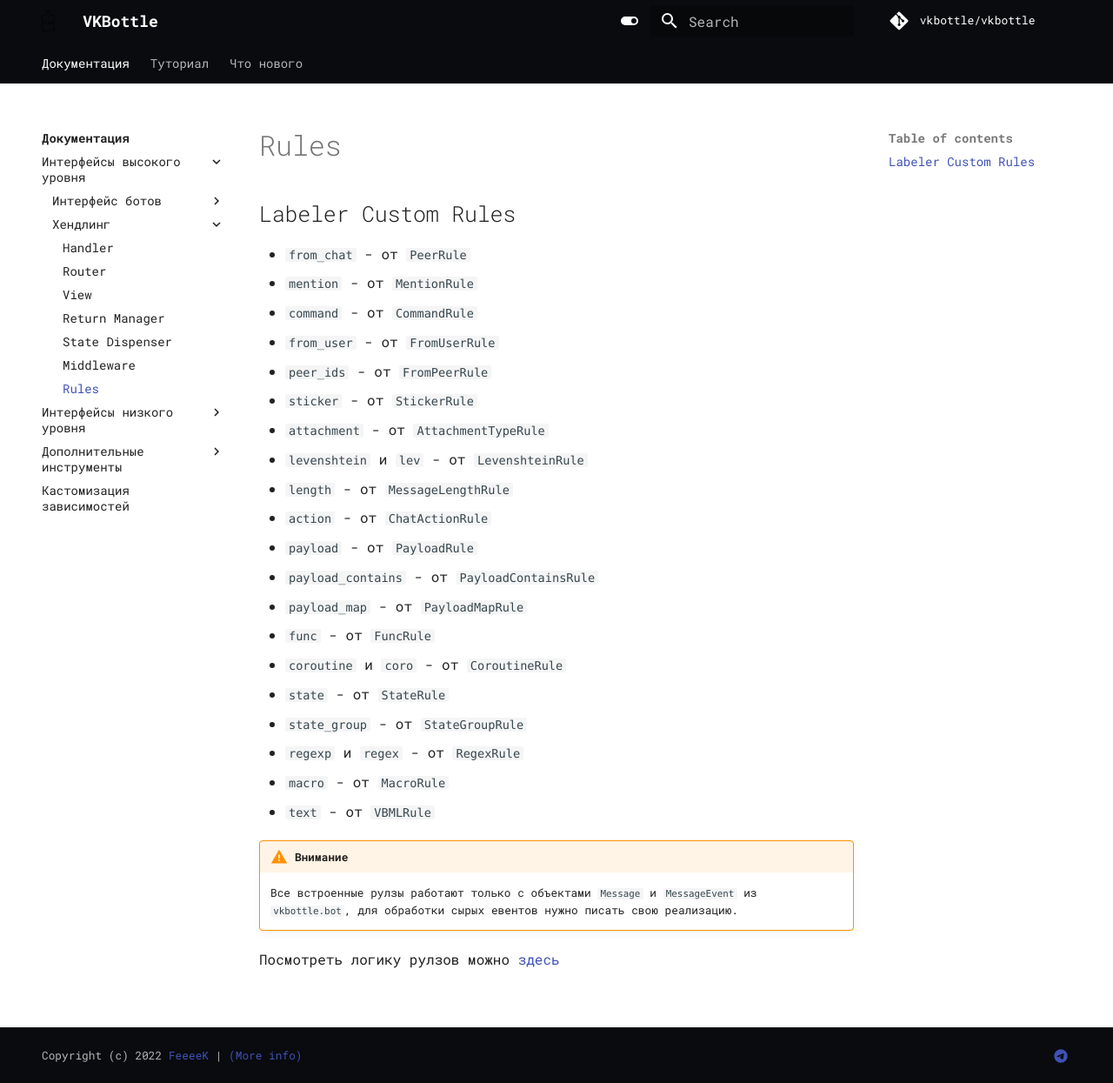
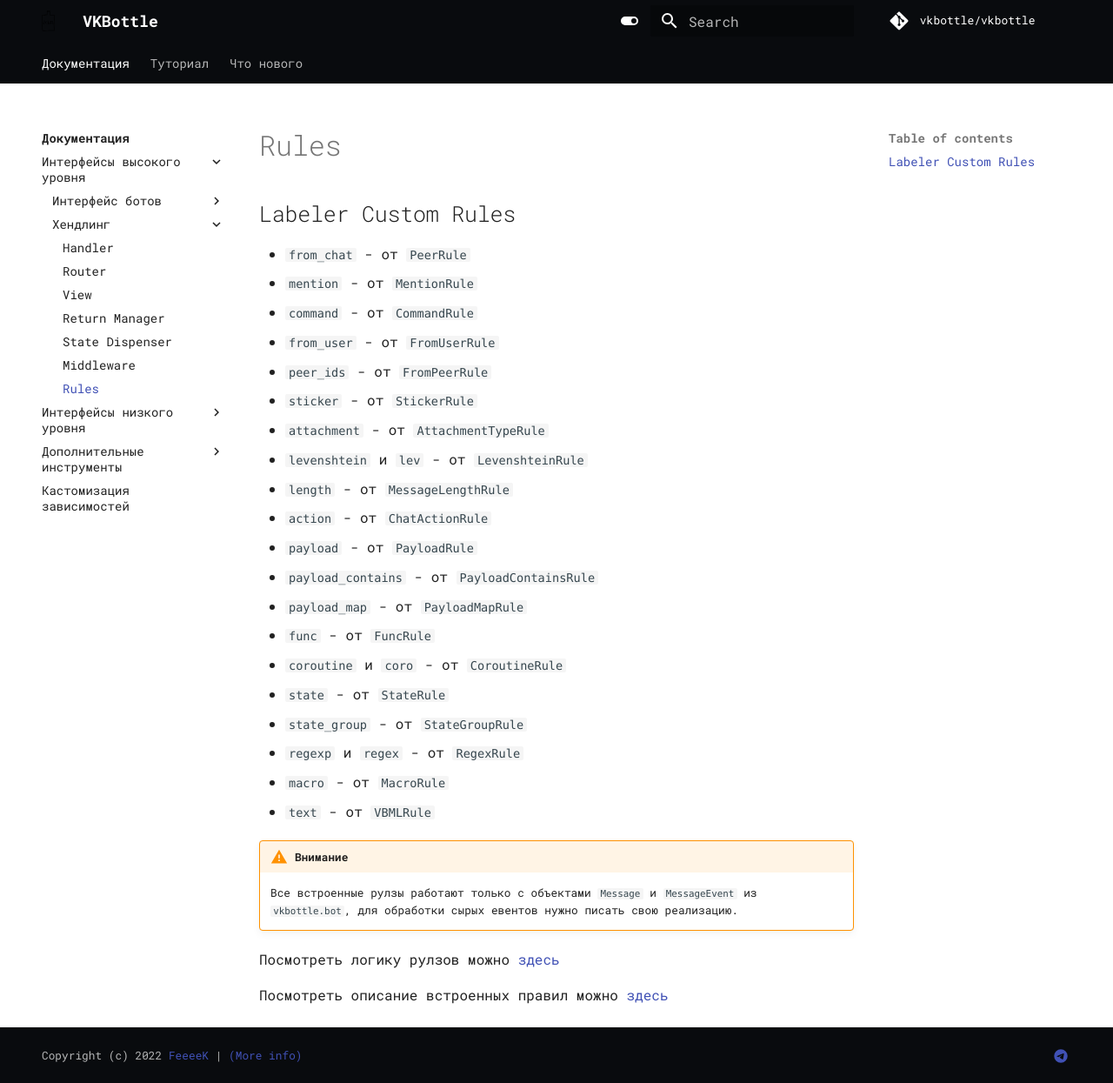
Before and after one commit to vkbottle/vkbottle, an MkDocs documentation site: the page built from docs/high-level/handling/rules.md, in a window 1280 px wide and 1245 px high. Shown: the whole window at 87% size. Built offline with MkDocs 1.6.1 and Material for MkDocs 9.7.7, drawn with Linux system fonts in a browser that asks for light colours; some web fonts are replaced; comment, search, counter and statistics services are not loaded.

Commit message:
Update rules.md
Добавлена ссылка на описание встроенных правил

```diff
--- a/docs/high-level/handling/rules.md
+++ b/docs/high-level/handling/rules.md
@@ -27,3 +27,5 @@
     Все встроенные рулзы работают только с объектами `Message` и `MessageEvent` из `vkbottle.bot`, для обработки сырых евентов нужно писать свою реализацию.
 
 Посмотреть логику рулзов можно [здесь](https://github.com/vkbottle/vkbottle/blob/master/vkbottle/dispatch/rules/base.py)
+
+Посмотреть описание встроенных правил можно [здесь](https://vkbottle.readthedocs.io/ru/dev/high-level/builtin-rules/)
```
